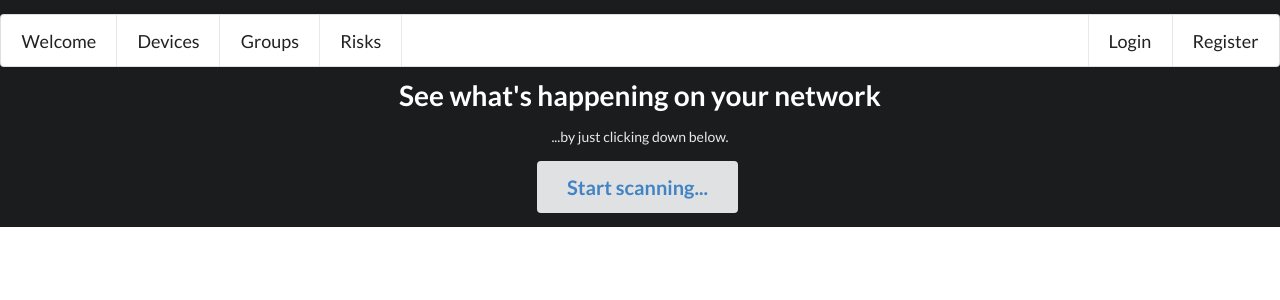
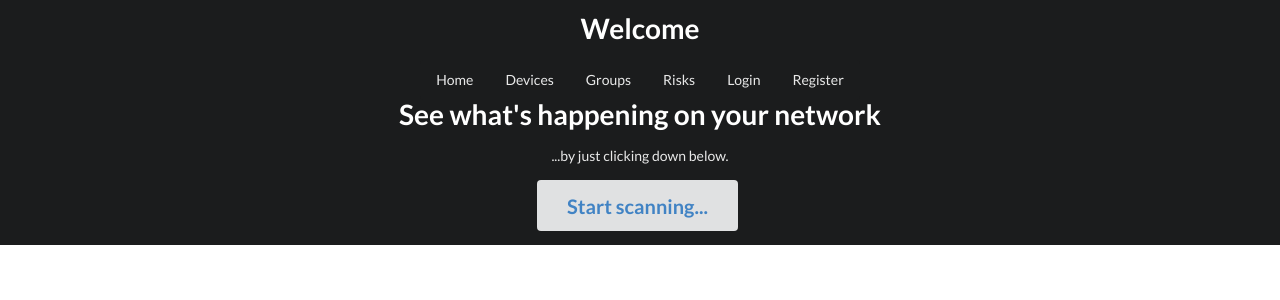
Before and after one commit to steafyy/DR_2021, a Flask app: page / in a window 1280 px wide. Shown: the top 300 px of the page. Run offline with Flask 2, Linux system fonts and the light colour scheme; some libraries are stand-ins or nearby versions.

Commit message:
Add files via upload

```diff
--- a/templates/includes/_navbar.html
+++ b/templates/includes/_navbar.html
@@ -1,5 +1,8 @@
-<div class="ui massive menu">
-  <a class="item" href="/">Welcome</a>
+<nav class="ui container">
+    <h1 class="ui inverted header">Welcome</h1>
+
+        <div class="ui borderless inverted compact menu">
+              <a class="item" href="/">Home</a>
               <a class="item" href="/devices">Devices</a>
               <a class="item" href="/groups">Groups</a>
               <a class="item" href="/risks">Risks</a>
@@ -15,3 +18,4 @@
 
               </div>
         </div>
+</nav>
```
Lines whose indentation alone changed are shown as unchanged.
